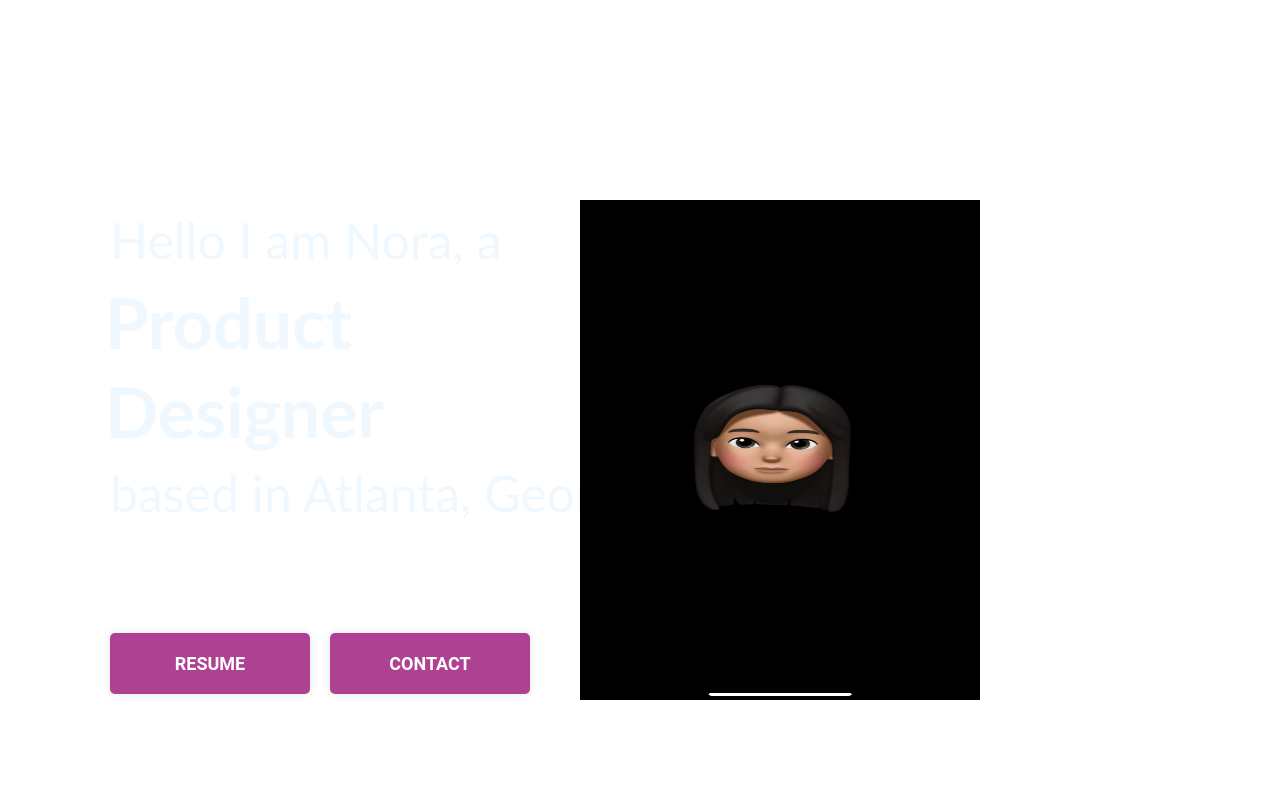
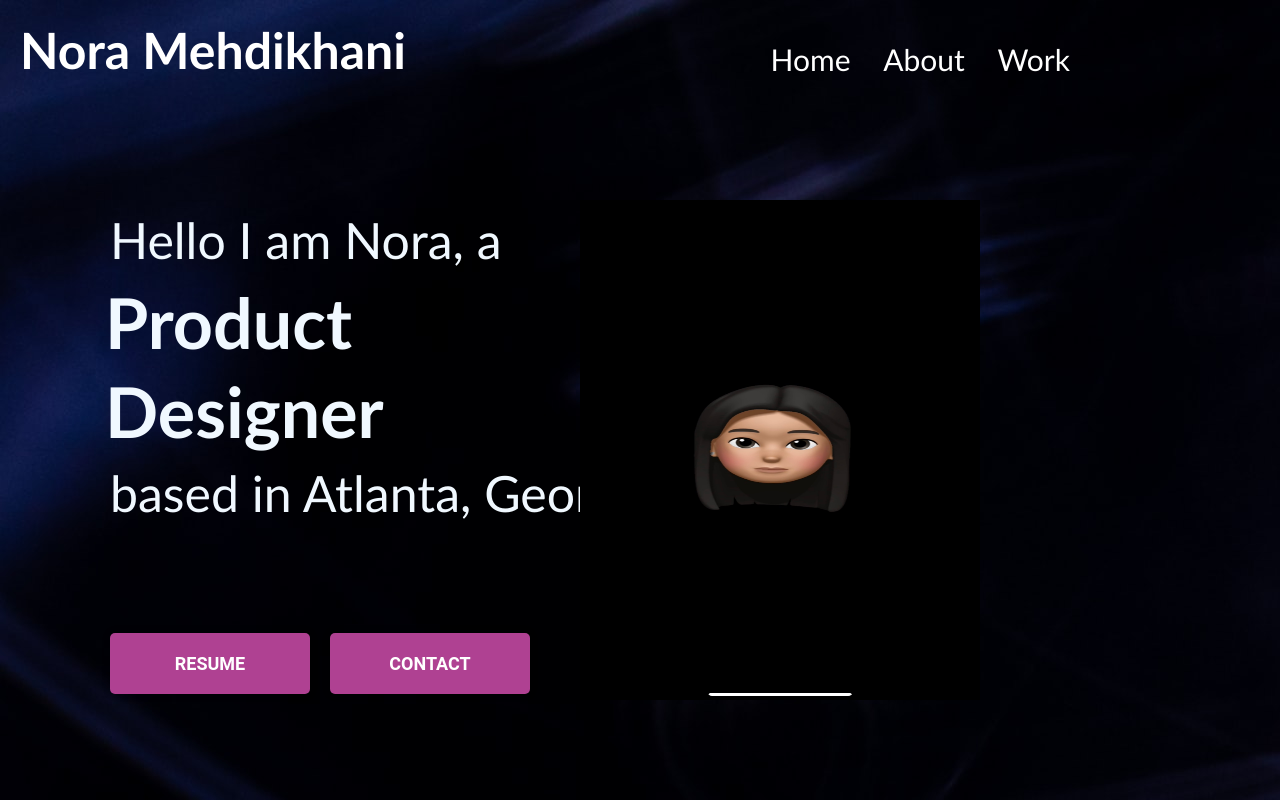
Before and after one commit to noraaaam/UX_UI_HW_17, a plain HTML site: page index.html in a window 1280 px wide. Shown: the top 800 px of the page. Drawn offline with Linux system fonts and the light colour scheme; the site is published under a folder, as on GitHub Pages, so addresses that start at the root find nothing.

Commit message:
Update style.css

```diff
--- a/style.css
+++ b/style.css
@@ -4,7 +4,7 @@ body {
     padding: 0%;
     width: 100%;
     height: 100vh;
-    background-image: url(/asset/background.jpg);
+    background-image: url(./asset/background.jpg);
     background-repeat: no-repeat;
 }
 
```
